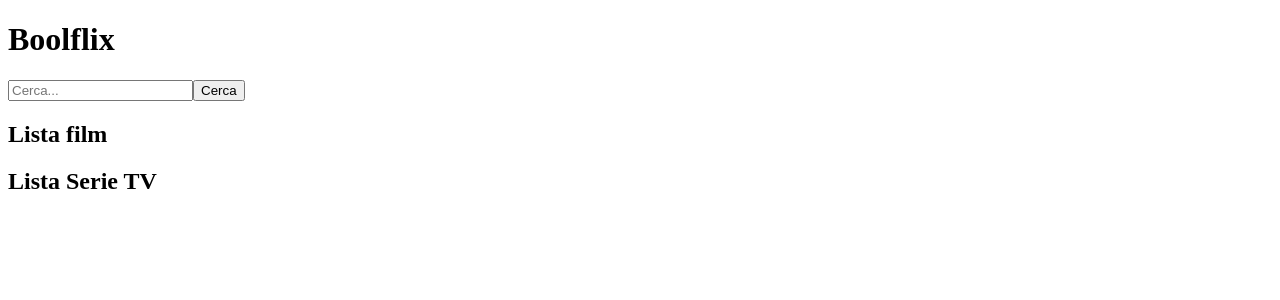
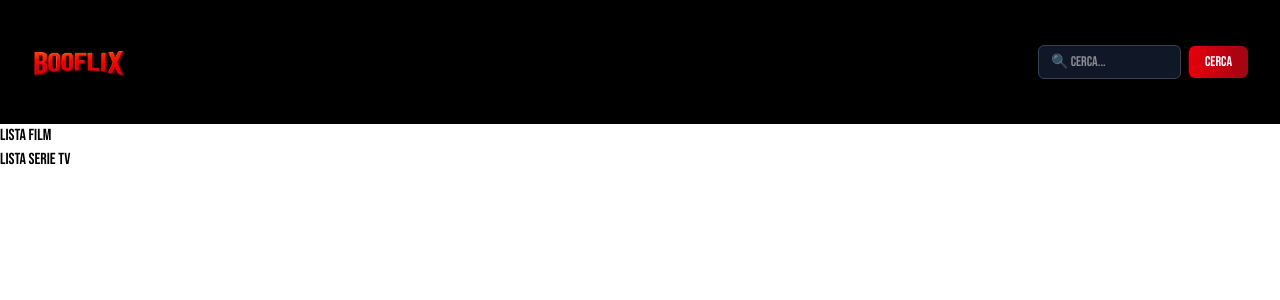
Before and after one commit to Alessandro-Frisone/react-boolflix, a React (Vite) app: page / in a window 1280 px wide. Shown: the top 300 px of the page. Built offline with nearby package versions, Linux system fonts and the light colour scheme.

Commit message:
feat: add some style header

```diff
--- a/index.html
+++ b/index.html
@@ -2,11 +2,17 @@
 <html lang="en">
   <head>
     <meta charset="UTF-8" />
+    <!-- GOOGLE FONTS -->
+    <link rel="preconnect" href="https://fonts.googleapis.com">
+    <link rel="preconnect" href="https://fonts.gstatic.com" crossorigin>
+    <link href="https://fonts.googleapis.com/css2?family=Bebas+Neue&family=EB+Garamond:ital,wght@0,400..800;1,400..800&display=swap" rel="stylesheet">
+    <!-- GOOGLE FONTS -->
     <link rel="icon" type="image/svg+xml" href="/vite.svg" />
     <meta name="viewport" content="width=device-width, initial-scale=1.0" />
     <title>BOOLFLIX</title>
     <!-- FONT AWESOME -->
     <link rel="stylesheet" href="https://cdnjs.cloudflare.com/ajax/libs/font-awesome/6.7.2/css/all.min.css" integrity="sha512-Evv84Mr4kqVGRNSgIGL/F/aIDqQb7xQ2vcrdIwxfjThSH8CSR7PBEakCr51Ck+w+/U6swU2Im1vVX0SVk9ABhg==" crossorigin="anonymous" referrerpolicy="no-referrer" />
+    <!-- FONT AWESOME -->
   </head>
   <body>
     <div id="root"></div>
--- a/src/Components/Header.jsx
+++ b/src/Components/Header.jsx
@@ -1,10 +1,10 @@
-import SearchBar from "./SearchBar"
+import SearchBar from "./SearchBar";
 
 export default function Header() {
-    return(
-        <header>
-            <h1>Boolflix</h1>
-            <SearchBar/>
-        </header>
-    )
+  return (
+    <header className="flex items-center justify-between w-auto p-8 bg-black">
+      <img className="w-24 h-15" src="/img/logo-bool.png" alt="" />
+      <SearchBar />
+    </header>
+  );
 }
--- a/src/Components/Main.jsx
+++ b/src/Components/Main.jsx
@@ -42,7 +42,6 @@ export default function Main() {
                 <img
                   src={getPosterUrl(movie.poster_path)}
                   alt={`Copertina di ${movie.name}`}
-                  className="w-full h-auto rounded-lg mb-4"
                 />
               )}
               <p>Titolo orginale: {movie.original_title}</p>
@@ -50,9 +49,9 @@ export default function Main() {
                 Lingua: {getFlag(movie.original_language)} (
                 {movie.original_language})
               </p>
-              <p className="flex items-center gap-2">
+              <p>
                 Voto:
-                <span className="text-xl">
+                <span>
                   {[...Array(5)].map((_, index) => (
                     <i
                       key={index}
@@ -81,7 +80,6 @@ export default function Main() {
                 <img
                   src={getPosterUrl(show.poster_path)}
                   alt={`Copertina di ${show.name}`}
-                  className="w-full h-auto rounded-lg mb-4"
                 />
               )}
               <p>Titolo originale: {show.original_name}</p>
@@ -89,7 +87,7 @@ export default function Main() {
                 Lingua: {getFlag(show.original_language)} (
                 {show.original_language})
               </p>
-              <p className="flex items-center gap-2">
+              <p>
                 Voto:
                 <span className="text-yellow-400 text-xl">
                   {[...Array(5)].map((_, index) => (
--- a/src/Components/SearchBar.jsx
+++ b/src/Components/SearchBar.jsx
@@ -16,11 +16,10 @@ export default function SearchBar() {
           api_key: "e99307154c6dfb0b4750f6603256716d",
           language: "it-IT",
           query: search,
-          include_adult: true
+          include_adult: true,
         },
       })
       .then((res) => setMovies(res.data.results));
-
 
     axios
       .get("https://api.themoviedb.org/3/search/tv", {
@@ -28,7 +27,7 @@ export default function SearchBar() {
           api_key: "e99307154c6dfb0b4750f6603256716d",
           language: "it-IT",
           query: search,
-        include_adult: true
+          include_adult: true,
         },
       })
       .then((res) => setTvShows(res.data.results));
@@ -36,16 +35,16 @@ export default function SearchBar() {
   return (
     <form onSubmit={handleSearch} className="flex items-center space-x-2">
       <input
-        className="border border-gray-300 rounded-md p-2 focus:outline-none focus:ring-2 focus:ring-blue-500 focus:border-transparent"
+        className="bg-gray-900 text-white border border-gray-700 rounded-md px-3 py-1.5 text-sm shadow-sm transition-all duration-200 focus:outline-none focus:ring-2 focus:ring-red-500 focus:border-red-500"
         name="search"
         type="search"
-        placeholder="Cerca..."
+        placeholder="🔍 Cerca..."
         value={search}
         onChange={(e) => setSearch(e.target.value)}
       />
       <button
         type="submit"
-        className="bg-blue-500 text-white rounded-md px-4 py-2 hover:bg-blue-600 focus:outline-none focus:ring-2 focus:ring-blue-500 focus:ring-opacity-50"
+        className="bg-gradient-to-r from-red-600 to-red-800 text-white font-medium rounded-md px-4 py-1.5 text-sm shadow hover:scale-105 hover:shadow-red-500/50 transition-all duration-200 focus:outline-none focus:ring-2 focus:ring-red-500 focus:ring-opacity-50"
       >
         Cerca
       </button>
--- a/src/index.css
+++ b/src/index.css
@@ -0,0 +1,9 @@
+@import "tailwindcss";
+
+::-webkit-scrollbar {
+    display: none;
+}
+
+*{
+    font-family: "Bebas Neue", serif;
+}
```
Also changed, not shown: public/img/logo-bool.png (added). Lines whose indentation alone changed are shown as unchanged.
